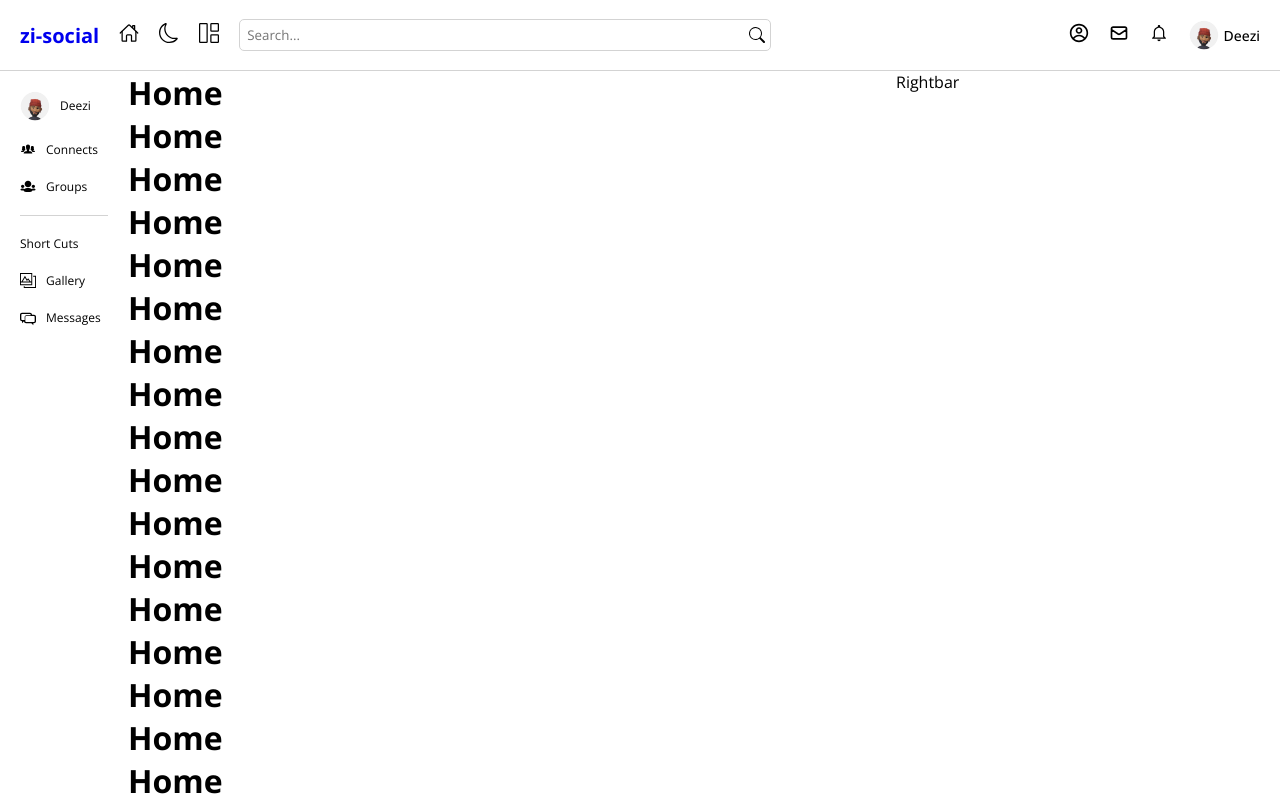
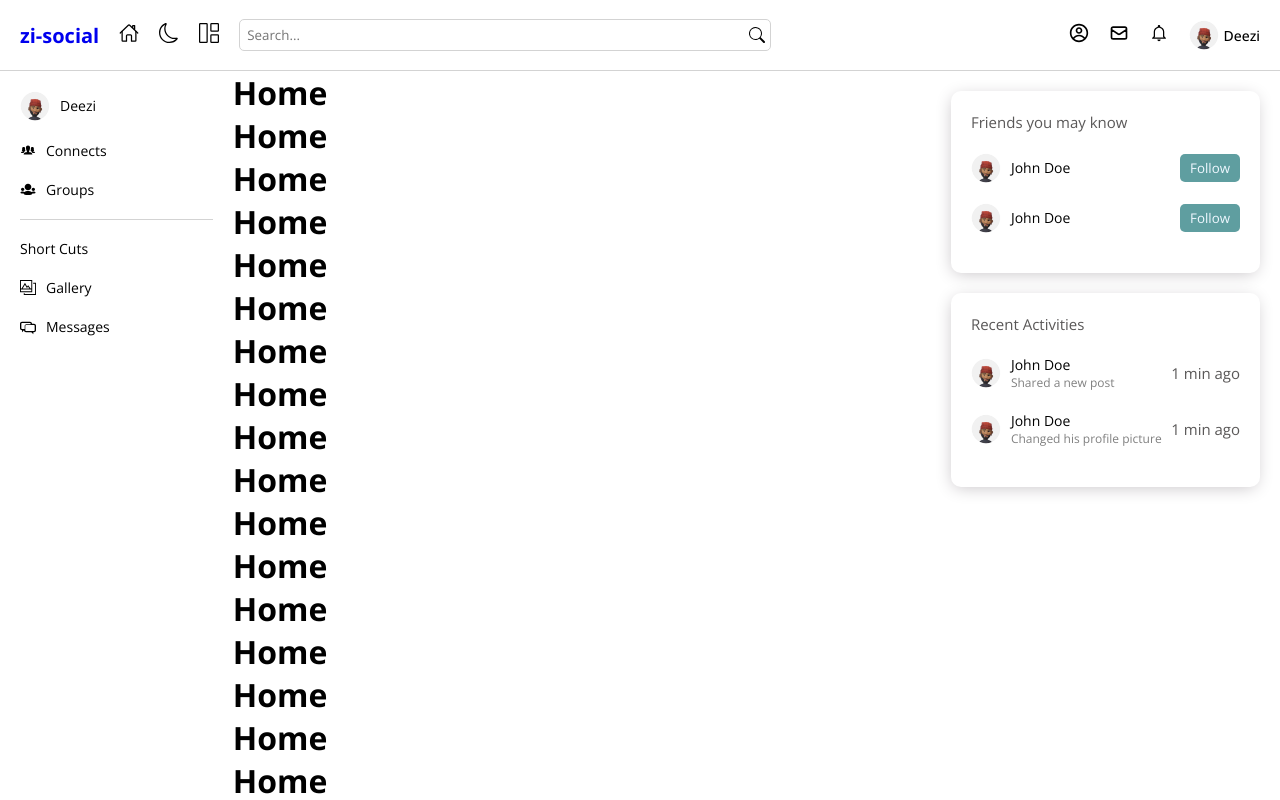
Before and after one commit to deezitheviper/zi-social, a React (Create React App) app in the folder client/: page / in a window 1280 px wide. Shown: the top 800 px of the page. Built offline with nearby package versions, Linux system fonts and the light colour scheme.

Commit message:
rightbar shii

```diff
--- a/client/src/components/Rightbar.jsx
+++ b/client/src/components/Rightbar.jsx
@@ -1,10 +1,60 @@
 import React from 'react';
 import './styles/Rightbar.scss';
+import avatar from '../assets/img/avatar.png';
+
+
 
 const Rightbar = () => {
   return (
     <div className='rightbar'>
-      Rightbar
+      <div className='container'>
+      <div className='item'>
+        <span>Friends you may know</span>
+        <div className='user'>
+        <div className='userInfo'>
+          <img src={avatar} alt="" />
+          <span>John Doe</span>
+        </div>
+        <div className="buttons">
+          <button>Follow</button>
+        </div>
+        </div>
+        <div className='user'>
+        <div className='userInfo'>
+          <img src={avatar} alt="" />
+          <span>John Doe</span>
+        </div>
+        <div className="buttons">
+          <button>Follow</button>
+        </div>
+        </div>
+        </div>
+
+        <div className="item">
+        <span>Recent Activities</span>
+        <div className='user'>
+        <div className='userInfo'>
+          <img src={avatar} alt="" />
+          <p>
+          <span>John Doe</span><br/>
+          Shared a new post
+          </p>
+        </div>
+        <span>1 min ago</span>
+        </div>
+        <div className='user'>
+        <div className='userInfo'>
+          <img src={avatar} alt="" />
+          <p>
+          <span>John Doe</span><br/>
+          Changed his profile picture
+          </p>
+        </div>
+        <span>1 min ago</span>
+        </div>
+        </div>
+
+      </div>
     </div>
   )
 }
--- a/client/src/components/styles/Leftbar.scss
+++ b/client/src/components/styles/Leftbar.scss
@@ -1,5 +1,5 @@
 .leftbar{
-    flex: 1;
+    flex: 2;
     position: sticky;
     top: 70px;
     height: calc(100vh - 70px);
@@ -25,7 +25,7 @@
             flex-direction: column;
             gap: 20px;
             span{
-                font-size: 12px;
+                font-size: 14px;
             }
             .user{
                 display: flex;
--- a/client/src/components/styles/Rightbar.scss
+++ b/client/src/components/styles/Rightbar.scss
@@ -8,4 +8,69 @@ overflow: scroll;
 &::-webkit-scrollbar{
     display: none;
 }
+
+
+.container{
+    padding: 20px;
+    display: flex;
+    flex-direction: column;
+    gap: 20px;
+
+    .item{
+        padding: 20px;
+        border-radius: 10px;
+        -webkit-box-shadow: -1px 3px 17px -3px rgba(196,192,196,1);
+        -moz-box-shadow: -1px 3px 17px -3px rgba(196,192,196,1);
+        box-shadow: -1px 3px 17px -3px rgba(196,192,196,1);
+
+        span{
+            font-size: 15px;
+            color: rgb(90, 88, 88);
+        }
+
+        .user{
+            display: flex;
+            align-items: center;
+            justify-content: space-between;
+            margin: 20px 0px;
+
+            .userInfo{
+                display: flex;
+                align-items: center;
+                gap: 10px;
+
+                span{
+                    font-size: 14px;
+                    color: black;
+                }
+
+                p{
+                    color: gray;
+                    font-size: 12px;
+                }
+
+                img{
+                    width: 30px;
+                    border-radius: 50%;
+                    object-fit: contain;
+                }
+            }
+
+            .buttons{
+                display: flex;
+                align-items: center;
+                button{
+                    background-color: cadetblue;
+                    color: aliceblue;
+                    border: none;
+                    padding: 5px 10px;
+                    border-radius: 5px;
+                }
+
+
+            }
+        }
+    }
 }
+
+}
```
